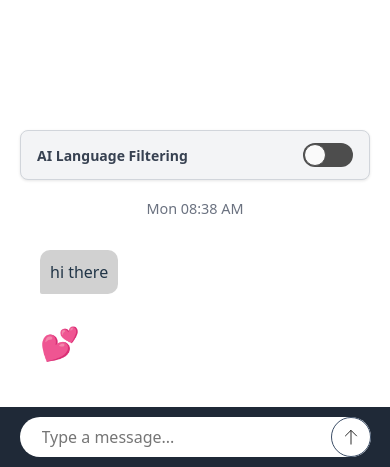
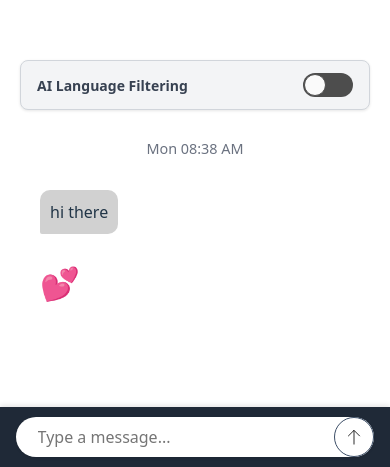
Before and after one commit to nikilok/chat-app, a React (Vite) app: page / in a window 390 px wide. Shown: the part 377-844 px from the top of the page. Built offline with nearby package versions, Linux system fonts and the light colour scheme.

Commit message:
Performance Improvements around scroll, and ai filter bug
added a few css improvements to accelerate scroll performance on mobile.
patched a bug with llm

```diff
--- a/index.html
+++ b/index.html
@@ -3,7 +3,7 @@
   <head>
     <meta charset="UTF-8" />
     <link rel="icon" type="image/svg+xml" href="/vite.svg" />
-    <meta name="viewport" content="width=device-width, initial-scale=1.0" />
+    <meta name="viewport" content="width=device-width, initial-scale=1.0, viewport-fit=cover, user-scalable=no" />
     <title>Chat App</title>
   </head>
   <body>
--- a/src/App.css
+++ b/src/App.css
@@ -56,3 +56,20 @@ h6 {
 	height: 100vh;
 	isolation: isolate;
 }
+
+@supports (height: 100dvh) {
+	#root {
+		height: 100dvh;
+	}
+}
+
+/* Mobile-specific adjustments */
+@media (max-width: 768px) {
+	#root {
+		/*
+		Fallback for browsers without dvh support
+		This helps with mobile browser address bars
+		*/
+		height: -webkit-fill-available;
+	}
+}
--- a/src/components/Chat/Chat.module.css
+++ b/src/components/Chat/Chat.module.css
@@ -1,11 +1,32 @@
+.chatMain {
+	display: flex;
+	flex-direction: column;
+	height: 100vh;
+	width: 100%;
+	position: relative;
+	overflow: hidden;
+	background-color: white;
+}
+
 /* Chat container styles */
 .chatContainer {
 	display: flex;
 	flex-direction: column;
 	flex: 1;
 	overflow-y: auto;
-	padding: 20px;
+	overflow-x: hidden;
+	padding: 20px 20px 80px 20px;
 	min-height: 0;
+	-webkit-overflow-scrolling: touch;
+	position: absolute;
+	top: 0;
+	left: 0;
+	right: 0;
+    /* Leave space for the toolbar; */
+	bottom: 60px;
+	width: 100%;
+	box-sizing: border-box;
+	z-index: 1;
 }
 
 /* Timestamp styles */
@@ -21,18 +42,30 @@
 	justify-content: center;
 	height: 60px;
 	background-color: #1f2937;
+	flex-shrink: 0;
+	position: fixed;
+	bottom: 0;
+	left: 0;
+	right: 0;
+	z-index: 10;
+	padding-bottom: env(safe-area-inset-bottom, 0px);
+	box-shadow: 0 -2px 5px rgba(0, 0, 0, 0.1);
 }
 
 .chatInputContainer {
-	width: 90%;
+	width: 92%;
+	max-width: 600px;
 	height: 40px;
 	background-color: #ffffff;
 	border-radius: 20px;
 	padding: 10px;
 	outline: none;
-	box-shadow: none;
+	box-shadow: 0 1px 3px rgba(0, 0, 0, 0.1);
 	color: #111827;
 	font-size: 1em;
+	position: relative;
+	z-index: 3;
+	margin-bottom: env(safe-area-inset-bottom, 0px); /* Respect device safe areas */
 }
 
 .chatInput {
@@ -44,7 +77,6 @@
 	padding: 10px;
 	outline: none;
 	box-shadow: none;
-	/* color: #111827; */
 	font-size: 1em;
 }
 
@@ -55,3 +87,33 @@
 	height: 40px;
 	margin-right: -10px;
 }
+
+/* Virtual item styles */
+.virtualItem {
+	position: absolute;
+	top: 0;
+	left: 0;
+	width: 100%;
+	backface-visibility: hidden;
+	touch-action: auto;
+	pointer-events: auto;
+}
+
+/* Virtual list container styles */
+.virtualListContainer {
+	position: relative;
+	width: 100%;
+	overflow: visible;
+	/* will-change: contents; */
+	pointer-events: auto;
+	touch-action: auto;
+}
+
+/* Filter container positioning */
+.filterContainer {
+	position: sticky;
+	top: 0;
+	z-index: 5;
+	margin-bottom: 10px;
+	width: 100%;
+}
--- a/src/components/Chat/Chat.tsx
+++ b/src/components/Chat/Chat.tsx
@@ -117,9 +117,11 @@ export default function Chat() {
 		const message = target.elements.messageInput.value;
 
 		if (message.trim()) {
-			const isMessageInAppropriate = isAiFilteringEnabled
-				? await isInAppropriate(message)
-				: false;
+			let isMessageInAppropriate = false;
+
+			if (isAiFilteringEnabled) {
+				isMessageInAppropriate = await isInAppropriate(message);
+			}
 			setMessages((s) => [
 				...s,
 				{
@@ -134,20 +136,20 @@ export default function Chat() {
 	};
 
 	return (
-		<main style={{ display: "flex", flexDirection: "column", height: "100vh" }}>
-			{/* Virtual Chat Container */}
+		<main className={styles.chatMain}>
 			<div ref={chatContainerRef} className={styles.chatContainer}>
-				<div style={{ flex: 1 }} />
-
-				<ExperimentalAiFilter
-					isEnabled={isAiFilteringEnabled}
-					onToggle={setIsAiFilteringEnabled}
-				/>
+				{/* Filler div so the app starts with content near the bottom. */}
+				<div style={{ flex: 1, minHeight: 0 }} />
+				<div className={styles.filterContainer}>
+					<ExperimentalAiFilter
+						isEnabled={isAiFilteringEnabled}
+						onToggle={setIsAiFilteringEnabled}
+					/>
+				</div>
 				<div
+					className={styles.virtualListContainer}
 					style={{
 						height: `${rowVirtualizer.getTotalSize()}px`,
-						width: "100%",
-						position: "relative",
 					}}
 				>
 					{rowVirtualizer.getVirtualItems().map((virtualItem) => {
@@ -160,11 +162,8 @@ export default function Chat() {
 									key={virtualItem.key}
 									data-index={virtualItem.index}
 									ref={rowVirtualizer.measureElement}
+									className={styles.virtualItem}
 									style={{
-										position: "absolute",
-										top: 0,
-										left: 0,
-										width: "100%",
 										transform: `translateY(${virtualItem.start}px)`,
 									}}
 								>
@@ -198,11 +197,8 @@ export default function Chat() {
 									key={virtualItem.key}
 									data-index={virtualItem.index}
 									ref={rowVirtualizer.measureElement}
+									className={styles.virtualItem}
 									style={{
-										position: "absolute",
-										top: 0,
-										left: 0,
-										width: "100%",
 										transform: `translateY(${virtualItem.start}px)`,
 										display: "flex",
 										flexDirection: "column",
@@ -228,7 +224,12 @@ export default function Chat() {
 				<div className={styles.chatInputContainer}>
 					<form
 						onSubmit={submitMessage}
-						style={{ display: "flex", alignItems: "center", height: "100%" }}
+						style={{
+							display: "flex",
+							alignItems: "center",
+							height: "100%",
+							width: "100%",
+						}}
 					>
 						<input
 							name="messageInput"
```
